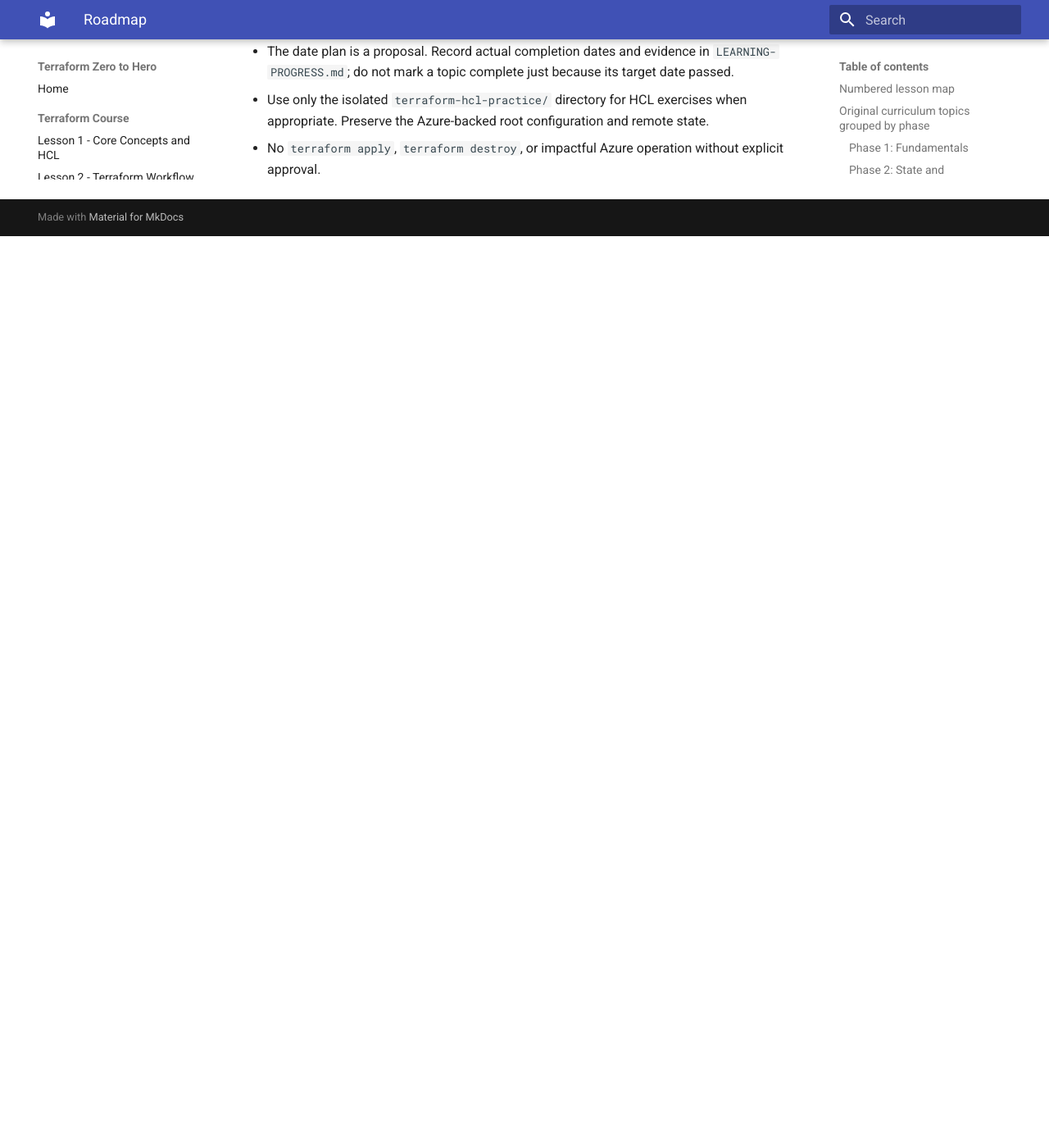
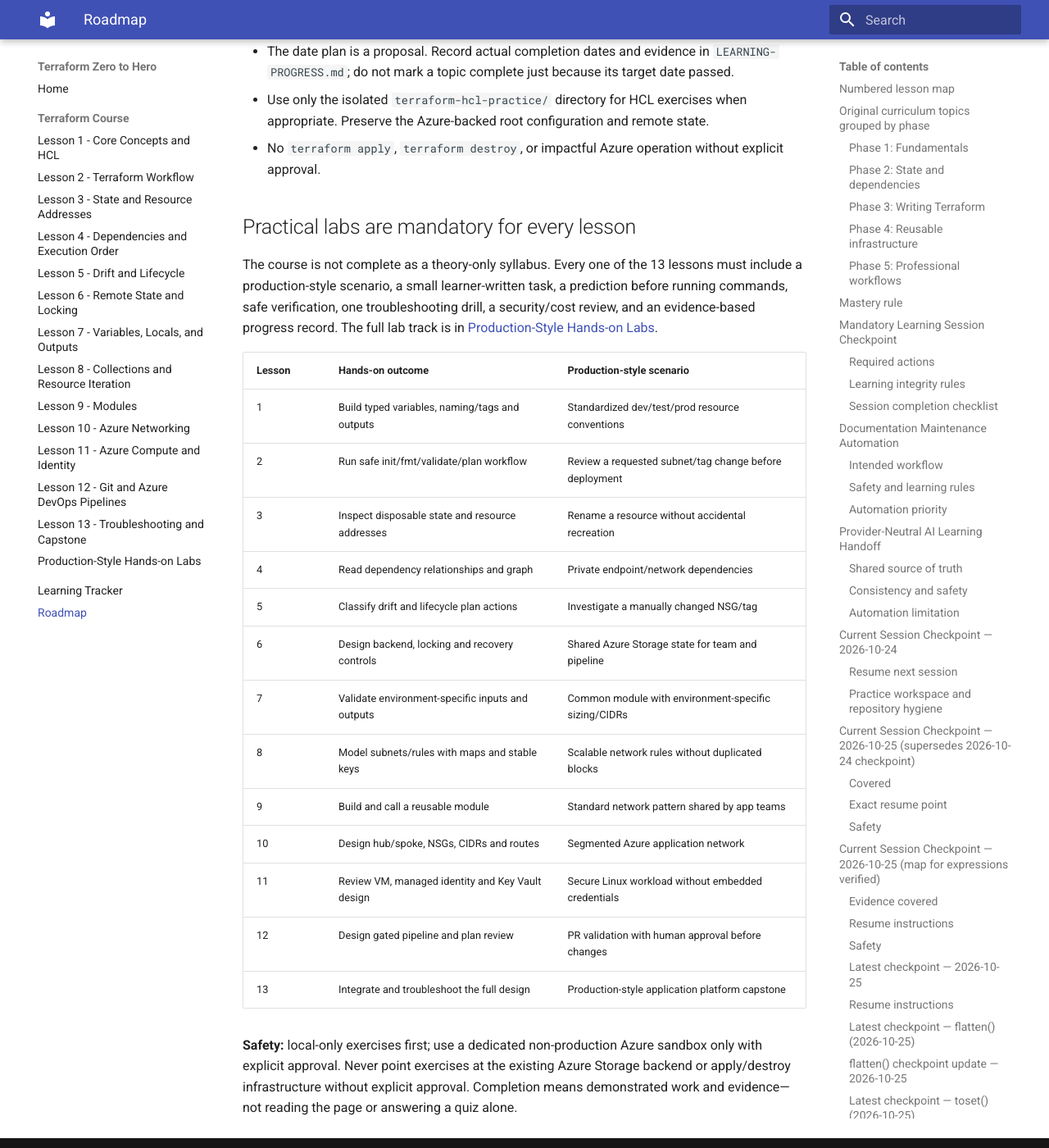
Before and after one commit to pshewale-dev/terraform-azure-lab, an MkDocs documentation site: the page built from docs/LEARNING-ROADMAP.md, in a window 1280 px wide and 1400 px high, scrolled down 14529 px. Shown: the whole window at 82% size. Built offline with MkDocs 1.6.1 and Material for MkDocs 9.7.7, drawn with Linux system fonts in a browser that asks for light colours; before the commit the page ends 14817 px from its top, so only the background shows below that.

Commit message:
docs: make hands-on labs mandatory across roadmap

```diff
--- a/docs/LEARNING-ROADMAP.md
+++ b/docs/LEARNING-ROADMAP.md
@@ -359,3 +359,26 @@ Proceed to the next small HCL concept using prediction-first practice, one conce
 - The date plan is a proposal. Record actual completion dates and evidence in `LEARNING-PROGRESS.md`; do not mark a topic complete just because its target date passed.
 - Use only the isolated `terraform-hcl-practice/` directory for HCL exercises when appropriate. Preserve the Azure-backed root configuration and remote state.
 - No `terraform apply`, `terraform destroy`, or impactful Azure operation without explicit approval.
+
+
+## Practical labs are mandatory for every lesson
+
+The course is not complete as a theory-only syllabus. Every one of the 13 lessons must include a production-style scenario, a small learner-written task, a prediction before running commands, safe verification, one troubleshooting drill, a security/cost review, and an evidence-based progress record. The full lab track is in [Production-Style Hands-on Labs](production-labs.md).
+
+| Lesson | Hands-on outcome | Production-style scenario |
+|---|---|---|
+| 1 | Build typed variables, naming/tags and outputs | Standardized dev/test/prod resource conventions |
+| 2 | Run safe init/fmt/validate/plan workflow | Review a requested subnet/tag change before deployment |
+| 3 | Inspect disposable state and resource addresses | Rename a resource without accidental recreation |
+| 4 | Read dependency relationships and graph | Private endpoint/network dependencies |
+| 5 | Classify drift and lifecycle plan actions | Investigate a manually changed NSG/tag |
+| 6 | Design backend, locking and recovery controls | Shared Azure Storage state for team and pipeline |
+| 7 | Validate environment-specific inputs and outputs | Common module with environment-specific sizing/CIDRs |
+| 8 | Model subnets/rules with maps and stable keys | Scalable network rules without duplicated blocks |
+| 9 | Build and call a reusable module | Standard network pattern shared by app teams |
+| 10 | Design hub/spoke, NSGs, CIDRs and routes | Segmented Azure application network |
+| 11 | Review VM, managed identity and Key Vault design | Secure Linux workload without embedded credentials |
+| 12 | Design gated pipeline and plan review | PR validation with human approval before changes |
+| 13 | Integrate and troubleshoot the full design | Production-style application platform capstone |
+
+**Safety:** local-only exercises first; use a dedicated non-production Azure sandbox only with explicit approval. Never point exercises at the existing Azure Storage backend or apply/destroy infrastructure without explicit approval. Completion means demonstrated work and evidence—not reading the page or answering a quiz alone.
```
